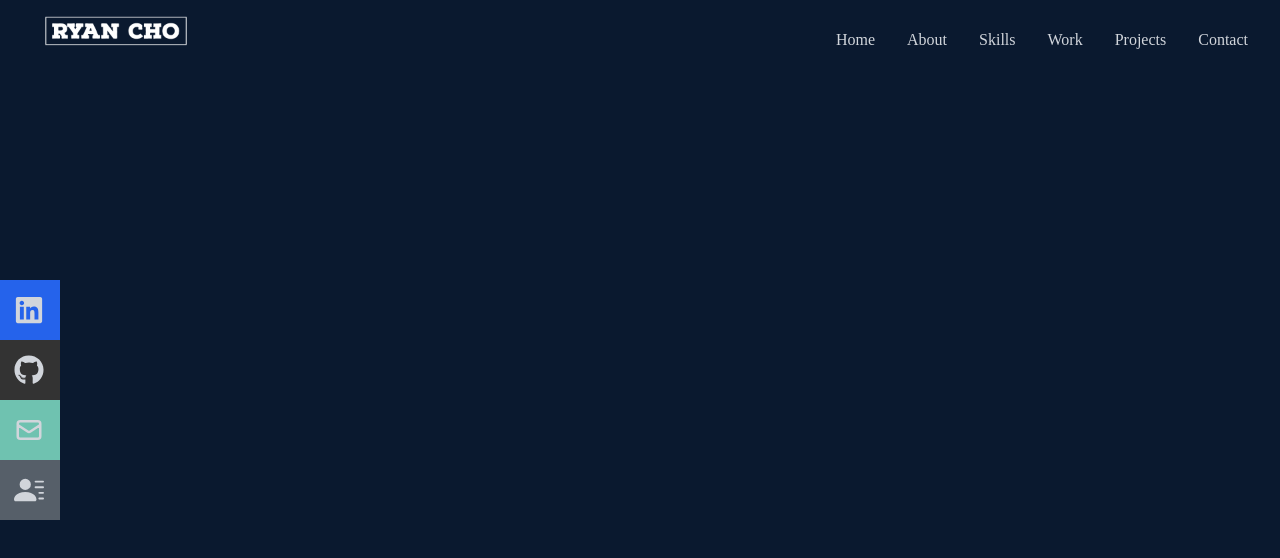
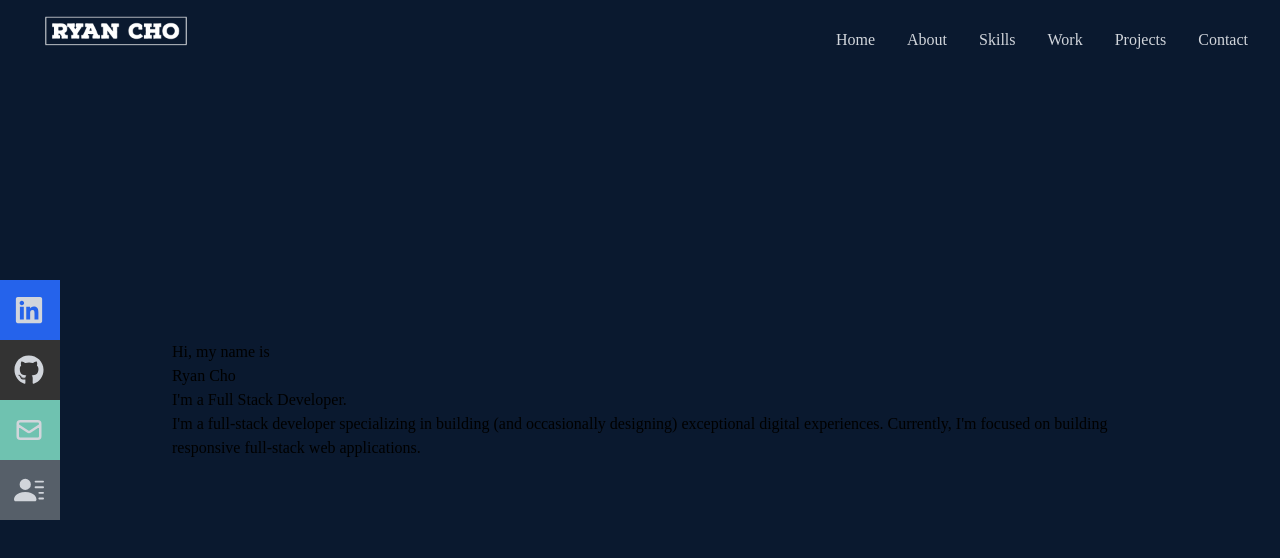
Before and after one commit to notryancho/PORTFOLIO, a React (Create React App) app in the folder portfolio/: page / in a window 1280 px wide. Shown: the top 558 px of the page. Built offline with nearby package versions, Linux system fonts and the light colour scheme.

Commit message:
adding text to home page

```diff
--- a/portfolio/src/components/Home.jsx
+++ b/portfolio/src/components/Home.jsx
@@ -3,8 +3,16 @@ import {HiArrowNarrowRight} from 'react-icons/hi'
 
 const Home = () => {
   return (
-    <div className='w-full h-screen bg-[#0a192f]'>
+    <div name='home' className='w-full h-screen bg-[#0a192f]'>
 
+    {/*Container */}
+    <div className='max-w-[1000px] mx-auto px-8 flex flex-col justify-center h-full'>
+        <p>Hi, my name is</p>
+        <h1>Ryan Cho</h1>
+        <h2>I'm a Full Stack Developer.</h2>
+        <p> I'm a full-stack developer specializing in building (and occasionally designing) exceptional digital experiences. Currently, I'm focused on building responsive full-stack web applications.</p>
+
+    </div>
     </div>
   )
 }
```
